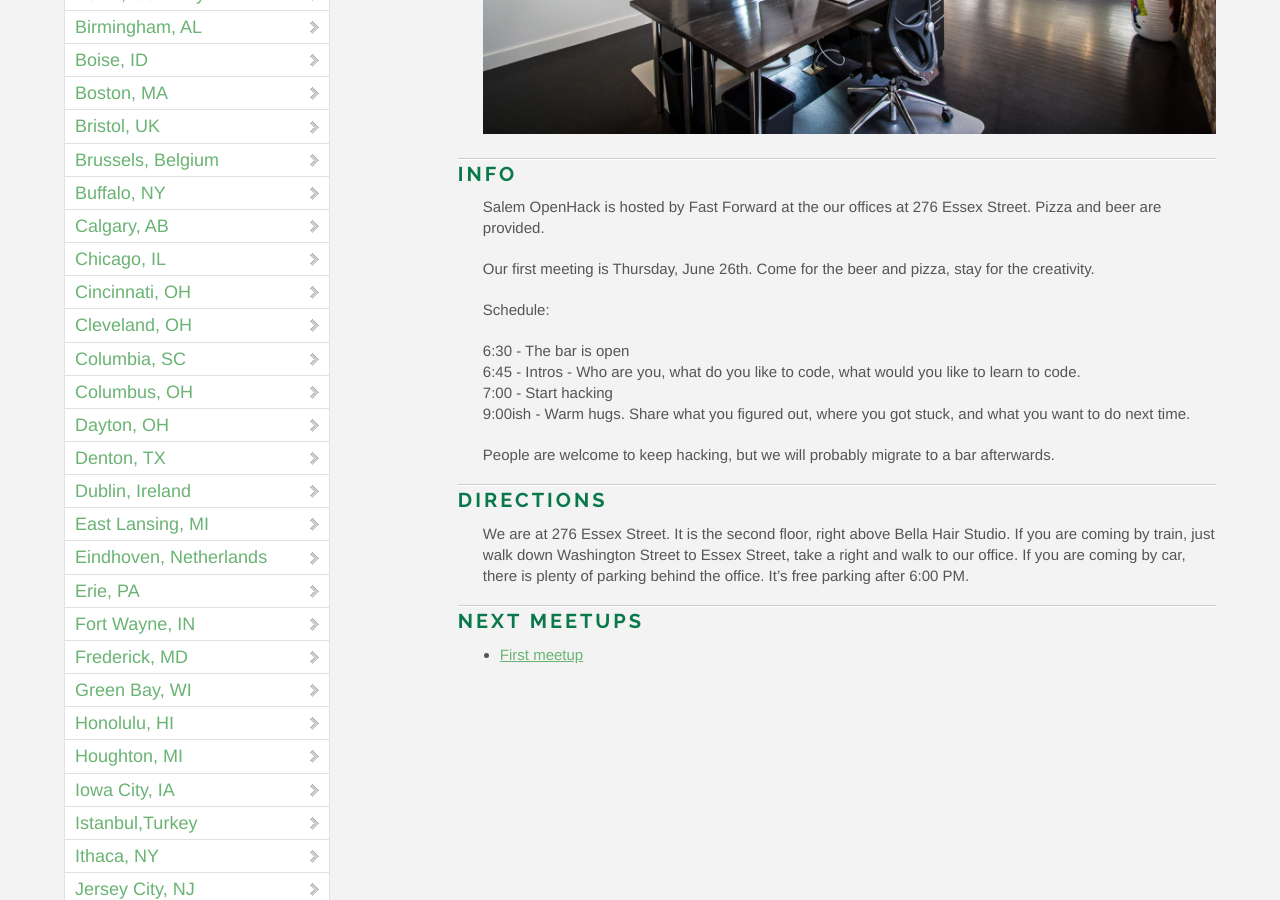
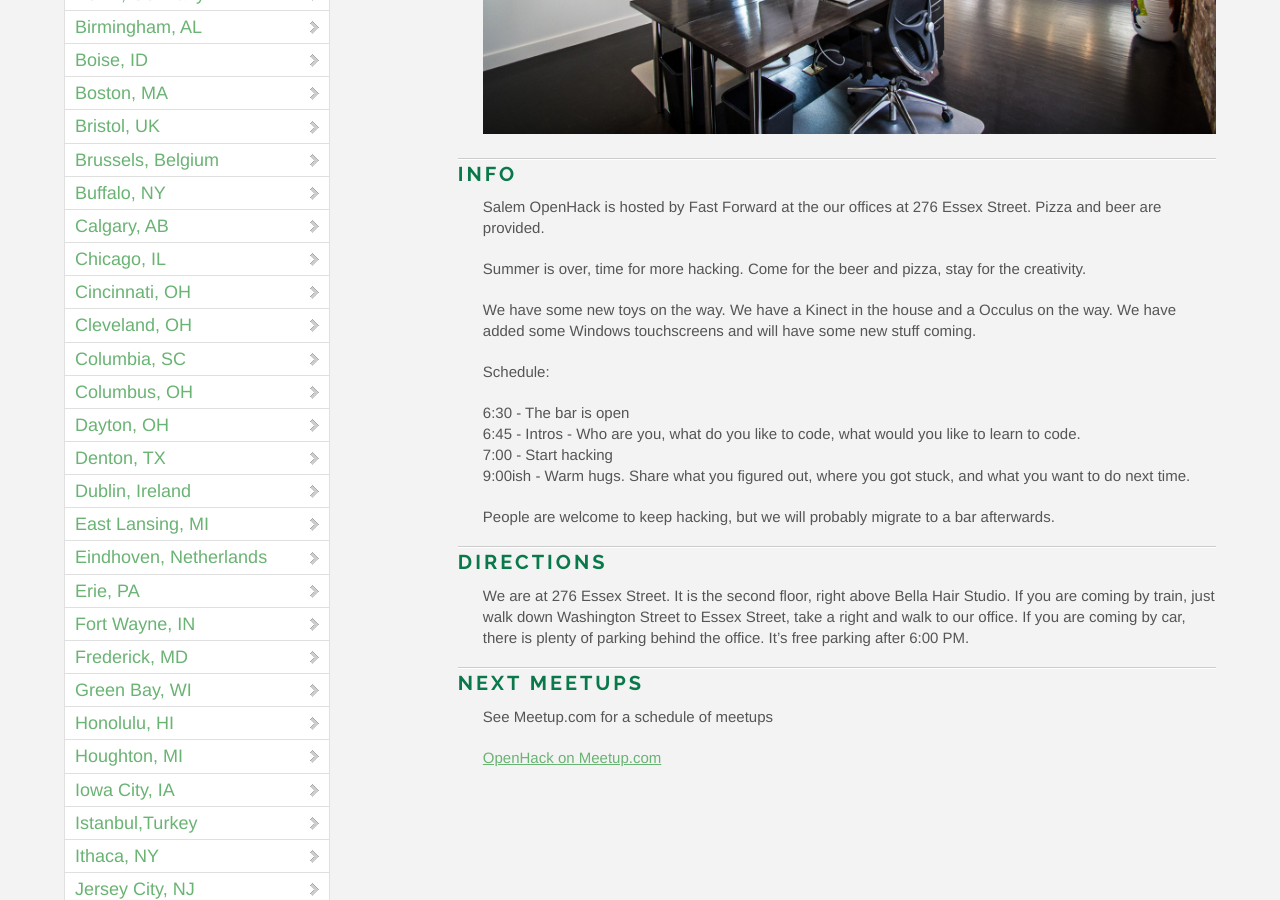
Before and after one commit to OpenHack/openhack.github.com, a Jekyll site: the page built from salem/index.markdown, in a window 1280 px wide and 900 px high, scrolled down 570 px. Built offline with Jekyll 4.4.1, drawn with Linux system fonts in a browser that asks for light colours; nearby versions of some CDN libraries; comment, search, counter and statistics services are not loaded.

Commit message:
Updated page

```diff
--- a/salem/index.markdown
+++ b/salem/index.markdown
@@ -11,7 +11,10 @@ title: OpenHack - Salem, MA
 
 Salem OpenHack is hosted by Fast Forward at the our offices at 276 Essex Street.  Pizza and beer are provided.
 
-Our first meeting is Thursday, June 26th.  Come for the beer and pizza, stay for the creativity.
+Summer is over, time for more hacking.  Come for the beer and pizza, stay for the creativity.
+
+We have some new toys on the way.  We have a Kinect in the house and a Occulus on the way. We have added some Windows touchscreens and will
+have some new stuff coming.
 
 Schedule:
 
@@ -28,4 +31,6 @@ We are at 276 Essex Street.  It is the second floor, right above Bella Hair Stud
 
 ### Next meetups
 
-* [First meetup](http://www.meetup.com/OpenHack-Salem/events/180761332/)
+See Meetup.com for a schedule of meetups
+
+[OpenHack on Meetup.com](http://www.meetup.com/OpenHack-Salem/)
```
